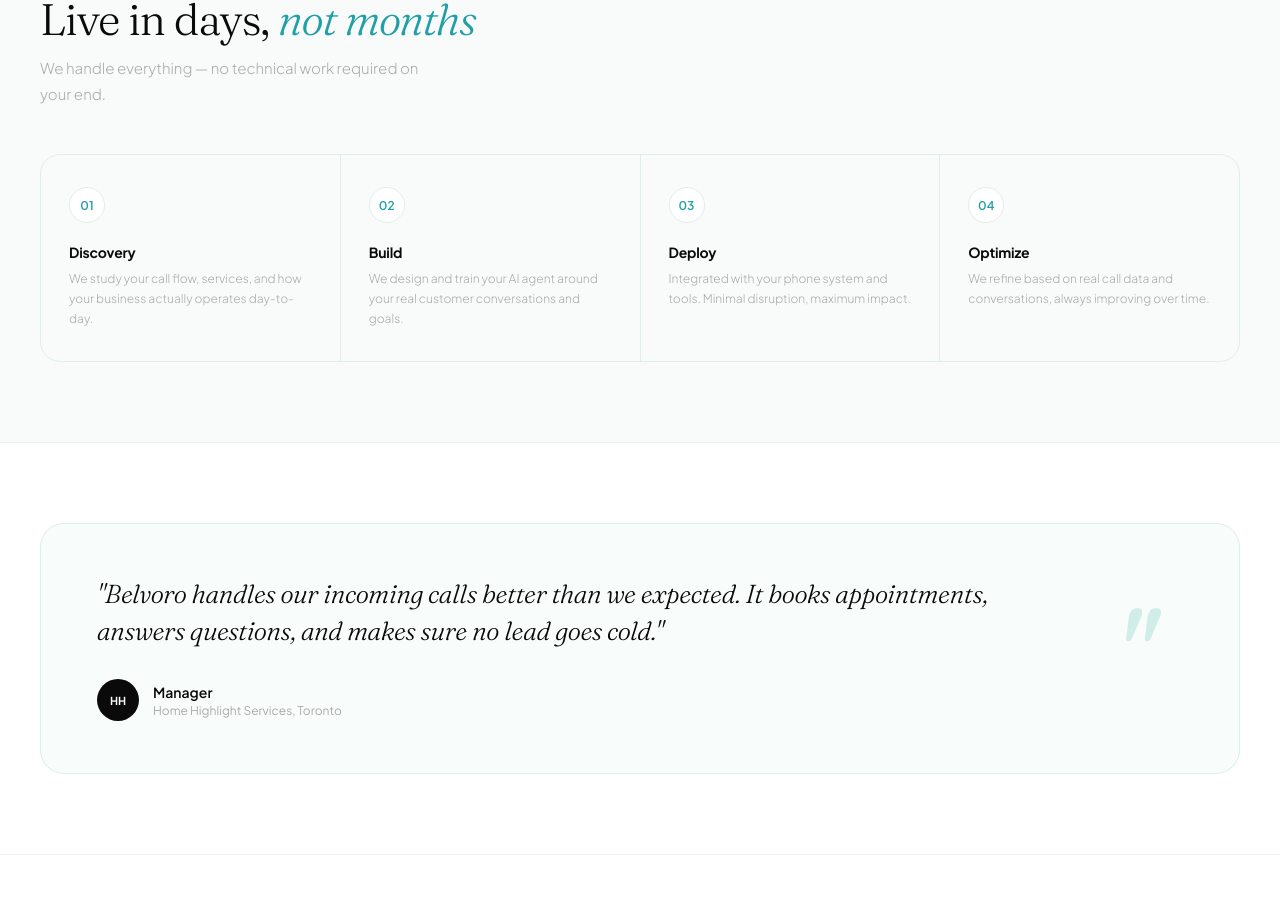
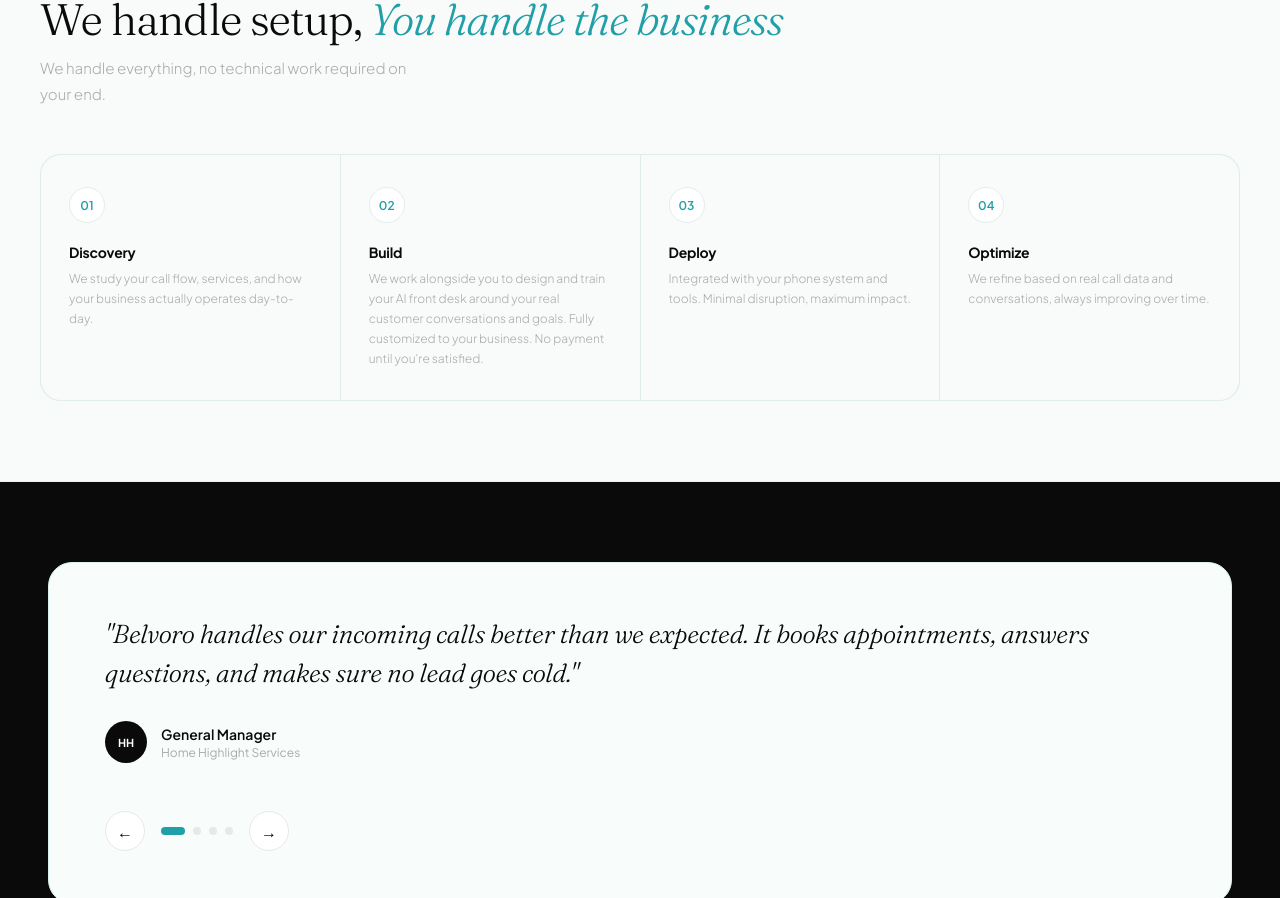
Before and after one commit to mcjuju888/belvoro_website, a Next.js app: page / in a window 1280 px wide. Shown: the part 1902-2800 px from the top of the page. Built offline with nearby package versions, Linux system fonts and the light colour scheme.

Commit message:
lots of ui info changes

```diff
--- a/src/components/FeatureScroll.module.css
+++ b/src/components/FeatureScroll.module.css
@@ -281,10 +281,9 @@
 .grid {
   display: grid;
   grid-template-columns: repeat(3, 280px);
-  grid-template-rows: repeat(2, auto);
+  grid-template-rows: repeat(3, auto);
   gap: 20px;
   padding: 0 40px;
-  justify-content: center;
 }
 
 .gridCard {
@@ -389,6 +388,30 @@
   color: #209FA8;
 }
 
+.gridCardComingSoon {
+  background: transparent;
+  border: 2px dashed #222;
+  border-radius: 22px;
+  padding: 32px 28px;
+  display: flex;
+  flex-direction: column;
+  gap: 12px;
+  opacity: 0;
+  animation: sprayIn 0.6s cubic-bezier(0.34, 1.56, 0.64, 1) forwards;
+  animation-delay: 0.32s;
+}
+
+.gridCardComingSoon .cardNum { color: #333; }
+.gridCardComingSoon .cardTag {
+  background: #1A1A1A;
+  color: #444;
+}
+.gridCardComingSoon .cardTitle {
+  color: #555;
+  font-size: 20px;
+}
+.gridCardComingSoon .cardDesc { color: #333; }
+
 .desktopOnly {
   display: contents;
 }
@@ -410,7 +433,8 @@
   .mobileOnly {
     display: block;
     width: 100%;
-    padding: 0 24px;
+    padding: 0 16px;
+    box-sizing: border-box;
   }
 
   .mobileHeader {
@@ -420,41 +444,76 @@
 
   .mobileGrid {
     display: grid;
-    grid-template-columns: 1fr 1fr;
-    gap: 14px;
+    grid-template-columns: repeat(2, minmax(0, 1fr));
+    gap: 12px;
+    width: 100%;
   }
 
   .mobileCard {
     background: #fff;
-    border: 1px solid #1E1E1E;
+    border: 1px solid #E8E8E8;
     border-radius: 18px;
-    padding: 22px 20px;
+    padding: 18px 16px;
     display: flex;
     flex-direction: column;
-    gap: 10px;
+    gap: 8px;
+    min-width: 0;
+    overflow: hidden;
+    cursor: pointer;
+    transition: transform 0.2s cubic-bezier(0.34, 1.56, 0.64, 1),
+                box-shadow 0.2s ease,
+                border-color 0.2s ease;
+    -webkit-tap-highlight-color: transparent;
+  }
+
+  .mobileCard:active {
+    transform: translateY(-6px) scale(1.02);
+    box-shadow: 0 12px 40px rgba(32, 159, 168, 0.25),
+                0 0 0 1px rgba(32, 159, 168, 0.3);
+    border-color: rgba(32, 159, 168, 0.4);
+  }
+
+  .mobileCard .cardTitle {
+    font-size: 15px;
+    word-break: break-word;
+    overflow-wrap: break-word;
+  }
+
+  .mobileCard .cardDesc {
+    font-size: 12px;
+    word-break: break-word;
+    overflow-wrap: break-word;
+  }
+
+  .mobileCard .cardTag {
+    font-size: 10px;
+    white-space: nowrap;
+    overflow: hidden;
+    text-overflow: ellipsis;
+    max-width: 100%;
   }
 
   .mobileCard:nth-child(2) {
-    background: #209FA8;
-    border-color: #209FA8;
+    background: #fff;
+    border: 1px solid #E8E8E8;
   }
-  .mobileCard:nth-child(2) .cardTitle { color: #fff; }
-  .mobileCard:nth-child(2) .cardDesc { color: rgba(255,255,255,0.75); }
-  .mobileCard:nth-child(2) .cardNum { color: rgba(255,255,255,0.5); }
+  .mobileCard:nth-child(2) .cardTitle { color: #0A0A0A; }
+  .mobileCard:nth-child(2) .cardDesc { color: #888; }
+  .mobileCard:nth-child(2) .cardNum { color: #ddd; }
   .mobileCard:nth-child(2) .cardTag {
-    background: rgba(255,255,255,0.2);
-    color: #fff;
+    background: #EBF9FA;
+    color: #209FA8;
   }
 
   .mobileCard:nth-child(5) {
-    background: #111;
-    border-color: #222;
+    background: #fff;
+    border: 1px solid #E8E8E8;
   }
-  .mobileCard:nth-child(5) .cardTitle { color: #fff; }
-  .mobileCard:nth-child(5) .cardDesc { color: #555; }
-  .mobileCard:nth-child(5) .cardNum { color: #333; }
+  .mobileCard:nth-child(5) .cardTitle { color: #0A0A0A; }
+  .mobileCard:nth-child(5) .cardDesc { color: #888; }
+  .mobileCard:nth-child(5) .cardNum { color: #ddd; }
   .mobileCard:nth-child(5) .cardTag {
-    background: #1A1A1A;
+    background: #EBF9FA;
     color: #209FA8;
   }
 
--- a/src/components/FeatureScroll.tsx
+++ b/src/components/FeatureScroll.tsx
@@ -39,6 +39,18 @@ const features = [
     title: 'Custom Dashboard',
     desc: 'All calls, leads, and bookings flow into a dashboard built specifically for how your business runs.',
     tag: 'Your data',
+  },
+  {
+    num: '07',
+    title: 'Email Automation',
+    desc: 'Instantly replies to emails, handles inquiries, and ensures no lead or message goes unanswered.',
+    tag: 'Auto-reply',
+  },
+  {
+    num: '08',
+    title: 'Custom Built For You',
+    desc: 'Not a template bot. Built around your services, workflow, and goals.',
+    tag: 'Fully custom',
   },
 ]
 
@@ -155,6 +167,15 @@ export default function FeatureScroll() {
                   <p className={styles.cardDesc}>{f.desc}</p>
                 </div>
               ))}
+
+              <div className={styles.gridCardComingSoon} style={{ '--gi': 8 } as CSSProperties}>
+                <div className={styles.cardNum}>—</div>
+                <span className={styles.cardTag}>What's next</span>
+                <h3 className={styles.cardTitle}>More coming soon</h3>
+                <p className={styles.cardDesc}>
+                  We're always building. New features and integrations on the way.
+                </p>
+              </div>
             </div>
           ) : (
             <>
--- a/src/components/Hero.module.css
+++ b/src/components/Hero.module.css
@@ -133,7 +133,7 @@
 
 @media (max-width: 768px) {
   .hero {
-    padding: 180px 0px 48px;
+    padding: 48px 0px 48px;
     gap: 0;
   }
   .heroContent {
--- a/src/components/Hero.tsx
+++ b/src/components/Hero.tsx
@@ -8,7 +8,7 @@ export default function Hero() {
       <div className={styles.left}>
         <div className={styles.badge}>
           <div className={styles.badgeDot}><span /></div>
-          <span className={styles.badgeText}>AI front desk — Accepting new business now</span>
+          <span className={styles.badgeText}>Accepting new business now</span>
         </div>
 
         <h1 className={styles.heading}>
@@ -17,7 +17,7 @@ export default function Hero() {
         </h1>
 
         <p className={styles.sub}>
-          Belvoro answers every call, books appointments, qualifies leads, and follows up by SMS, around the clock, without hiring anyone.
+        Belvoro is the most customizable AI receptionist and automated front desk, tailored to your business. It handles calls, bookings, leads, follow-ups, and more in one unified system.
         </p>
 
         <div className={styles.btns}>
--- a/src/components/HowItWorks.module.css
+++ b/src/components/HowItWorks.module.css
@@ -44,13 +44,23 @@
   background: #E0EEEB;
   border: 1px solid #E0EEEB;
   border-radius: 20px;
-  overflow: hidden;
+  overflow: visible;
 }
 
 .step {
   background: #F8FBF9;
   padding: 32px 28px;
+  transition: background 0.2s ease, transform 0.2s ease;
+  cursor: default;
 }
+
+.step:hover {
+  background: #EBF9FA;
+  transform: translateY(-3px);
+}
+
+.step:first-child { border-radius: 20px 0 0 20px; }
+.step:last-child  { border-radius: 0 20px 20px 0; }
 
 .stepNum {
   width: 36px;
--- a/src/components/HowItWorks.tsx
+++ b/src/components/HowItWorks.tsx
@@ -9,7 +9,8 @@ const steps = [
   {
     num: '02',
     title: 'Build',
-    desc: 'We design and train your AI agent around your real customer conversations and goals.',
+    desc: "We work alongside you to design and train your AI front desk around your real customer conversations and goals.\
+     Fully customized to your business. No payment until you're satisfied.",
   },
   {
     num: '03',
@@ -29,10 +30,10 @@ export default function HowItWorks() {
       <div className="container">
       <div className={styles.eyebrow}>Process</div>
       <h2 className={styles.heading}>
-        Live in days, <i>not months</i>
+        We handle setup, <i>You handle the business</i>
       </h2>
       <p className={styles.sub}>
-        We handle everything — no technical work required on your end.
+        We handle everything, no technical work required on your end.
       </p>
       <div className={styles.grid}>
         {steps.map((s) => (
--- a/src/components/Industries.tsx
+++ b/src/components/Industries.tsx
@@ -10,8 +10,8 @@ const industries = [
   {
     icon: '🚗',
     title: 'Sales-Driven',
-    desc: 'Dealerships and sales orgs capturing, qualifying, and converting every lead.',
-    tags: ['Lead capture & scoring', 'Trade-in intake', 'Appointment setting'],
+    desc: 'Sales organizations that need to  capture, qualify, and convert every lead.',
+    tags: ['Lead capture & scoring', 'Customer data capture & profile building', 'Appointment setting'],
   },
   {
     icon: '🏢',
--- a/src/components/Navbar.tsx
+++ b/src/components/Navbar.tsx
@@ -7,9 +7,9 @@ export default function Navbar() {
         Belvoro<em>.</em>ai
       </div>
       <div className={styles.links}>
-        <a href="#features">Features</a>
-        <a href="#how-it-works">How it works</a>
-        <a href="#industries">Industries</a>
+        <a href="/#features">Features</a>
+        <a href="/#how-it-works">How it works</a>
+        <a href="/#industries">Industries</a>
       </div>
       <div className={styles.actions}>
         <a href="https://belvorodashboard.com" className={styles.loginBtn}>Log in</a>
--- a/src/components/Testimonial.module.css
+++ b/src/components/Testimonial.module.css
@@ -1,6 +1,6 @@
 .section {
-  background: #fff;
-  padding: 80px 0;
+  background: #0A0A0A;
+  padding: 80px 48px;
   border-bottom: 1px solid #F0F0F0;
 }
 
@@ -9,21 +9,30 @@
   border: 1px solid #D8F0EE;
   border-radius: 24px;
   padding: 52px 56px;
-  display: grid;
-  grid-template-columns: 1fr 100px;
-  gap: 48px;
-  align-items: center;
+  max-width: 1200px;
+  margin: 0 auto;
+}
+
+.content {
+  margin-bottom: 36px;
+  min-height: 160px;
 }
 
 .quote {
   font-family: 'Fraunces', serif;
   font-size: 26px;
   color: #0A0A0A;
-  line-height: 1.45;
+  line-height: 1.5;
   font-style: italic;
   font-weight: 300;
   letter-spacing: -0.3px;
   margin-bottom: 28px;
+  animation: fadeSlide 0.4s ease forwards;
+}
+
+@keyframes fadeSlide {
+  from { opacity: 0; transform: translateY(10px); }
+  to   { opacity: 1; transform: translateY(0); }
 }
 
 .attr {
@@ -58,23 +67,58 @@
   margin-top: 2px;
 }
 
-.bigQuote {
-  font-family: 'Fraunces', serif;
-  font-size: 96px;
-  color: #D0EDE8;
-  font-style: italic;
-  font-weight: 600;
-  line-height: 1;
-  text-align: center;
+.controls {
+  display: flex;
+  align-items: center;
+  gap: 16px;
+}
+
+.arrowBtn {
+  width: 40px;
+  height: 40px;
+  border-radius: 50%;
+  border: 1px solid #E8E8E8;
+  background: #fff;
+  font-size: 16px;
+  cursor: pointer;
+  display: flex;
+  align-items: center;
+  justify-content: center;
+  transition: all 0.15s ease;
+  color: #0A0A0A;
+}
+
+.arrowBtn:hover {
+  background: #209FA8;
+  border-color: #209FA8;
+  color: #fff;
+}
+
+.dots {
+  display: flex;
+  gap: 8px;
+  align-items: center;
+}
+
+.dot {
+  width: 8px;
+  height: 8px;
+  border-radius: 50%;
+  background: #E8E8E8;
+  border: none;
+  cursor: pointer;
+  transition: all 0.25s ease;
+  padding: 0;
+}
+
+.dotActive {
+  background: #209FA8;
+  width: 24px;
+  border-radius: 100px;
 }
 
 @media (max-width: 768px) {
-  .section { padding: 60px 24px; }
-  .inner {
-    grid-template-columns: 1fr;
-    padding: 36px 28px;
-    gap: 0;
-  }
-  .bigQuote { display: none; }
-  .quote { font-size: 20px; }
+  .section { padding: 56px 24px; }
+  .inner { padding: 32px 24px; }
+  .quote { font-size: 18px; }
 }
--- a/src/components/Testimonial.tsx
+++ b/src/components/Testimonial.tsx
@@ -1,24 +1,77 @@
+'use client'
+import { useState } from 'react'
 import styles from './Testimonial.module.css'
 
+const testimonials = [
+  {
+    quote: "Belvoro handles our incoming calls better than we expected. It books appointments, answers questions, and makes sure no lead goes cold.",
+    name: "General Manager",
+    company: "Home Highlight Services",
+    initials: "HH",
+  },
+  {
+    quote: "We used to miss calls every day when the team was busy. Since Belvoro went live we haven't missed a single lead. It pays for itself every week.",
+    name: "Owner",
+    company: "Prestige Auto Sales",
+    initials: "PA",
+  },
+  {
+    quote: "The setup was shockingly fast. They built it around our exact workflow and it was live within days. Our booking rate is up significantly.",
+    name: "Owner",
+    company: "Apex Training Centre",
+    initials:"ATC",
+  },
+  {
+    quote: "Our front desk used to get overwhelmed during peak hours. Now every call gets answered professionally and appointments get booked automatically.",
+    name: "Service Director",
+    company: "Leaside Physio",
+    initials: "LP",
+  },
+]
+
 export default function Testimonial() {
+  const [active, setActive] = useState(0)
+  const [direction, setDirection] = useState<'left' | 'right'>('right')
+
+  const go = (index: number) => {
+    setDirection(index > active ? 'right' : 'left')
+    setActive(index)
+  }
+
+  const prev = () => go(active === 0 ? testimonials.length - 1 : active - 1)
+  const next = () => go(active === testimonials.length - 1 ? 0 : active + 1)
+
+  const t = testimonials[active]
+
   return (
     <section className={styles.section}>
-      <div className="container">
       <div className={styles.inner}>
         <div className={styles.content}>
-          <p className={styles.quote}>
-            "Belvoro handles our incoming calls better than we expected. It books appointments, answers questions, and makes sure no lead goes cold."
+          <p className={styles.quote} key={active}>
+            "{t.quote}"
           </p>
           <div className={styles.attr}>
-            <div className={styles.avatar}>HH</div>
+            <div className={styles.avatar}>{t.initials}</div>
             <div>
-              <div className={styles.name}> Manager</div>
-              <div className={styles.role}>Home Highlight Services, Toronto</div>
+              <div className={styles.name}>{t.name}</div>
+              <div className={styles.role}>{t.company}</div>
             </div>
           </div>
         </div>
-        <div className={styles.bigQuote}>"</div>
-      </div>
+
+        <div className={styles.controls}>
+          <button className={styles.arrowBtn} onClick={prev}>←</button>
+          <div className={styles.dots}>
+            {testimonials.map((_, i) => (
+              <button
+                key={i}
+                className={`${styles.dot} ${i === active ? styles.dotActive : ''}`}
+                onClick={() => go(i)}
+              />
+            ))}
+          </div>
+          <button className={styles.arrowBtn} onClick={next}>→</button>
+        </div>
       </div>
     </section>
   )
```
Also changed, not shown: src/app/get-started/page.tsx (+14 -3 lines).
